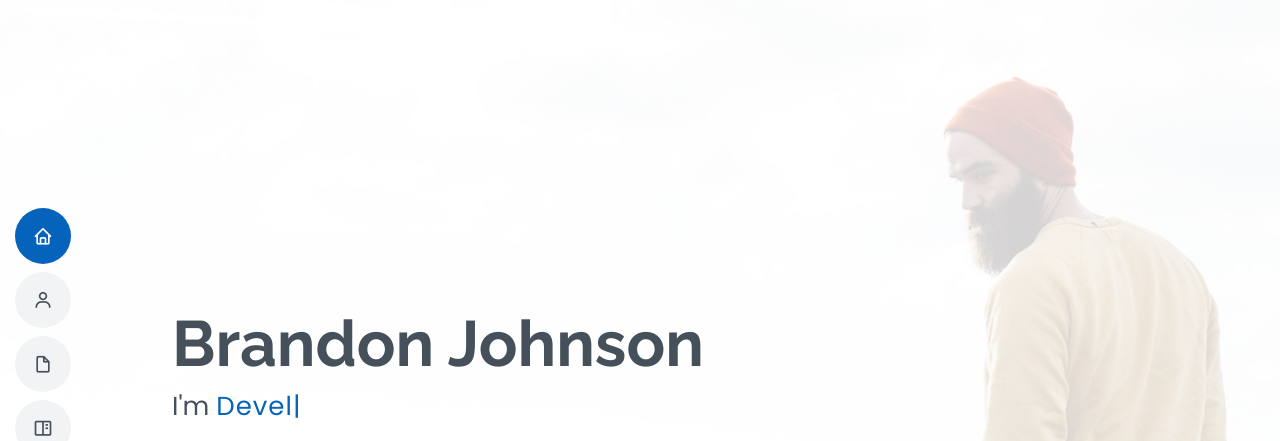
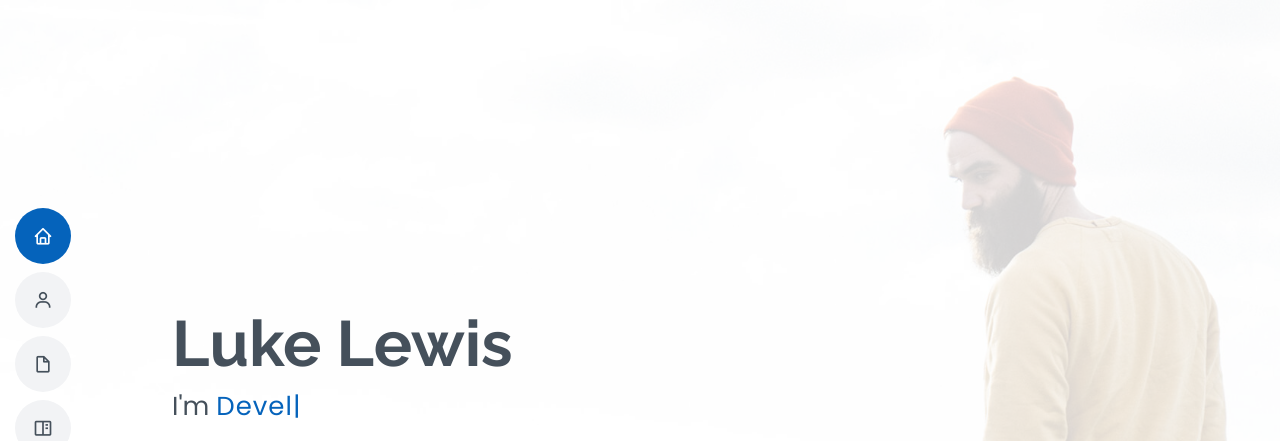
Before and after one commit to SkyHighStack/SkyHighStack.github.io, a plain HTML site: page index.html in a window 1280 px wide. Shown: the top 441 px of the page. Drawn offline with nearby package versions, Linux system fonts and the light colour scheme.

Commit message:
Changed name

```diff
--- a/index.html
+++ b/index.html
@@ -59,7 +59,7 @@
   <!-- ======= Hero Section ======= -->
   <section id="hero" class="d-flex flex-column justify-content-center">
     <div class="container" data-aos="zoom-in" data-aos-delay="100">
-      <h1>Brandon Johnson</h1>
+      <h1>Luke Lewis</h1>
       <p>I'm <span class="typed" data-typed-items="Designer, Developer, Freelancer, Photographer"></span></p>
       <div class="social-links">
         <a href="#" class="twitter"><i class="bx bxl-twitter"></i></a>
```
